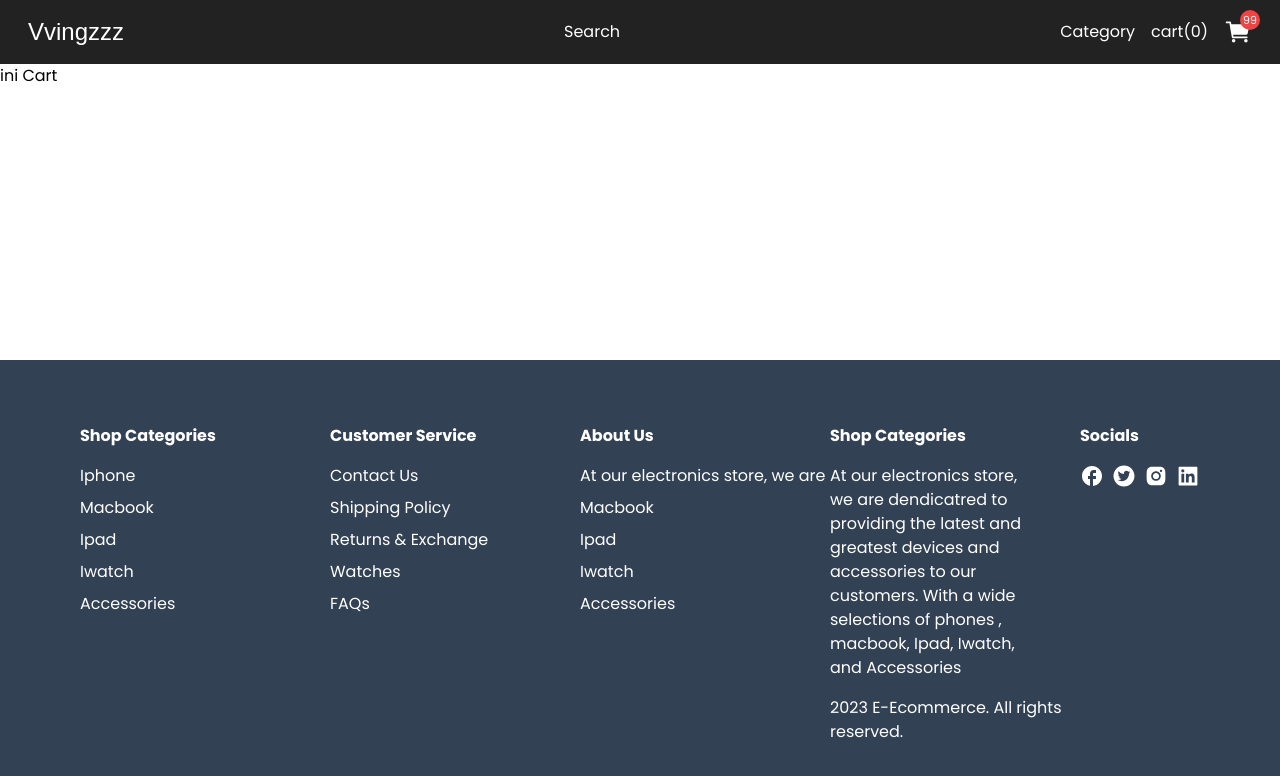
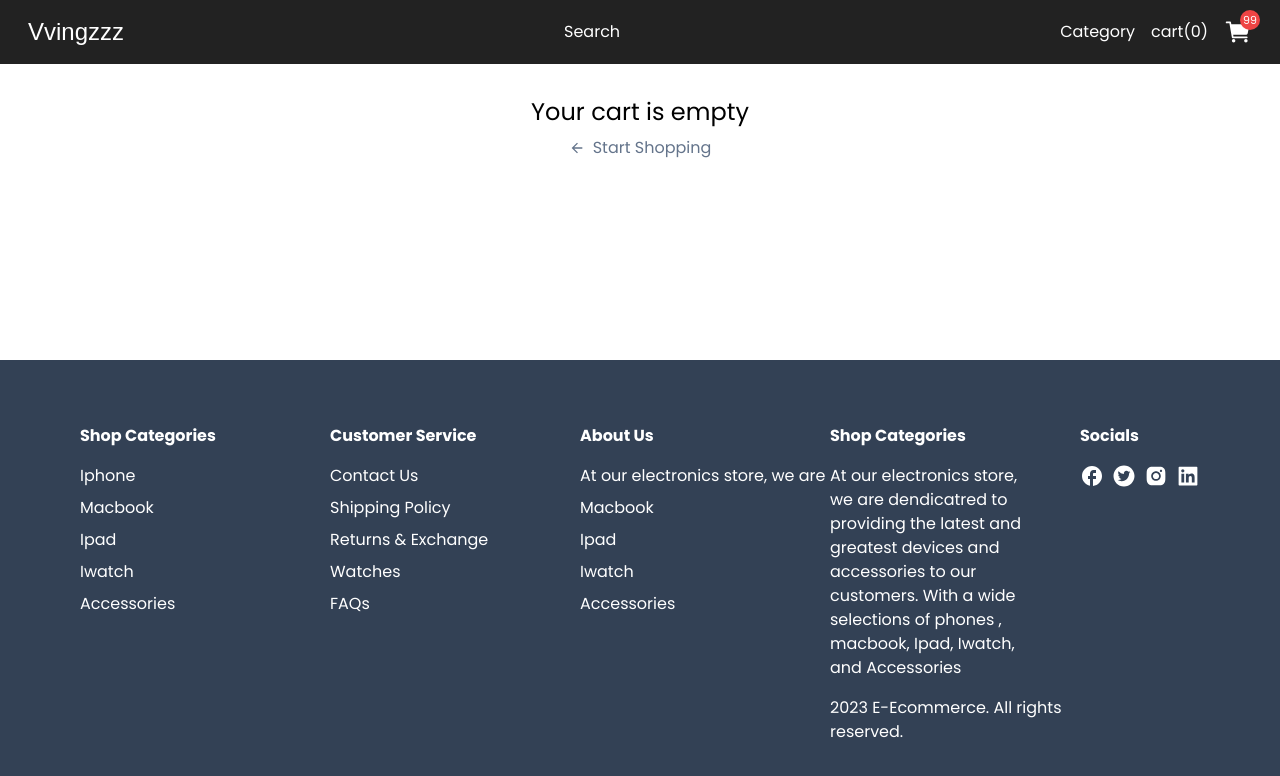
Before and after one commit to tajulsubqi/fullstack-E-Commerce-project, a Next.js app in the folder fe-e_commerce/: page /cart in a window 1280 px wide. Shown: the top 776 px of the page. Built offline with nearby package versions, Linux system fonts and the light colour scheme; a web font is replaced by a local one.

Commit message:
feat: add style cart ui

```diff
--- a/fe-e_commerce/package.json
+++ b/fe-e_commerce/package.json
@@ -16,6 +16,7 @@
     "next": "14.1.0",
     "react": "^18",
     "react-dom": "^18",
+    "react-hot-toast": "^2.4.1",
     "react-icons": "^5.0.1",
     "styled-components": "^6.1.8"
   },
--- /dev/null
+++ b/fe-e_commerce/src/app/cart/CartClient.tsx
@@ -0,0 +1,71 @@
+"use client"
+import Heading from "@/components/Heading"
+import Button from "@/components/products/Button"
+import { useCart } from "@/hooks/useCart"
+import Link from "next/link"
+import React from "react"
+import { MdArrowBack } from "react-icons/md"
+
+const CartClient = () => {
+  const { cartProducts } = useCart()
+
+  if (!cartProducts || cartProducts.length === 0) {
+    return (
+      <div className="flex flex-col items-center">
+        <div className="text-2xl">Your cart is empty</div>
+        <div>
+          <Link href={"/"} className="text-slate-500 flex gap-2 items-center mt-2">
+            <MdArrowBack />
+            <span>Start Shopping</span>
+          </Link>
+        </div>
+      </div>
+    )
+  }
+
+  return (
+    <>
+      <Heading title="Shopping Cart" center />
+      <div className="grid grid-cols-5 text-xs gap-4 pb-2 items-center mt-8">
+        <div className="col-span-2 justify-self-start">PRODUCT</div>
+        <div className="justify-self-center">PRICE</div>
+        <div className="justify-self-center">QUANTITY</div>
+        <div className="justify-self-end">TOTAL</div>
+
+        <div>
+          {cartProducts &&
+            cartProducts.map((item) => {
+              return <div key={item.id}>{item.name}</div>
+            })}
+        </div>
+
+        <div className="col-span-5 border-t-[1.5px] border-slate-300 py-4 flex justify-between">
+          <div className="w-[90px]">
+            <Button label="Clear Cart" small outline />
+          </div>
+
+          <div className="text-sm flex flex-col gap-1">
+            <div className="flex justify-between w-full font-semibold">
+              <span>Subtotal</span>
+              <span>$1000</span>
+            </div>
+            <p className="text-slate-500">Taxes and shipping calculate at checkout</p>
+
+            <div>
+              <Button label="Checkout" onClick={() => {}}/>
+            </div>
+
+            <div>
+              <Link href={"/"} className="text-slate-500 flex gap-2 items-center">
+                <MdArrowBack />
+                <span>Continue Shopping</span>
+              </Link>
+            </div>
+          </div>
+        </div>
+      </div>
+    </>
+  )
+}
+
+export default CartClient
--- a/fe-e_commerce/src/app/cart/page.tsx
+++ b/fe-e_commerce/src/app/cart/page.tsx
@@ -1,11 +1,15 @@
-import React from 'react';
+import Container from "@/components/Container"
+import React from "react"
+import CartClient from "./CartClient"
 
 const Cart = () => {
   return (
-    <div>
-      ini Cart
+    <div className="pt-8">
+      <Container>
+        <CartClient />
+      </Container>
     </div>
-  );
-};
+  )
+}
 
-export default Cart;
+export default Cart
--- a/fe-e_commerce/src/app/layout.tsx
+++ b/fe-e_commerce/src/app/layout.tsx
@@ -4,6 +4,7 @@
 import Navbar from "@/components/NavBar"
 import Footer from "@/components/footer/Footer"
 import { CartProvider } from "../../providers/CartProvider"
+import { Toaster } from "react-hot-toast"
 
 const poppins = Poppins({ subsets: ["latin"], weight: ["400", "700"] })
 
@@ -20,6 +21,14 @@
   return (
     <html lang="en">
       <body className={poppins.className}>
+        <Toaster
+          toastOptions={{
+            style: {
+              background: "rgb(51, 65, 85)",
+              color: "#fff",
+            },
+          }}
+        />
         <CartProvider>
           <div className="flex flex-col min-h-screen">
             <Navbar />
--- a/fe-e_commerce/src/hooks/useCart.tsx
+++ b/fe-e_commerce/src/hooks/useCart.tsx
@@ -2,6 +2,7 @@
 
 import { CartProductType } from "@/types"
 import { createContext, useCallback, useContext, useEffect, useState } from "react"
+import toast from "react-hot-toast"
 
 type CartContextType = {
   cartTotalQty: number
@@ -36,6 +37,7 @@
         updatedCart = [product]
       }
 
+      toast.success("Product added to cart successfully")
       localStorage.setItem("eShopCartItems", JSON.stringify(updatedCart))
 
       return updatedCart
```
Also changed, not shown: 1 other file (tests, documents, lock files or other folders).
